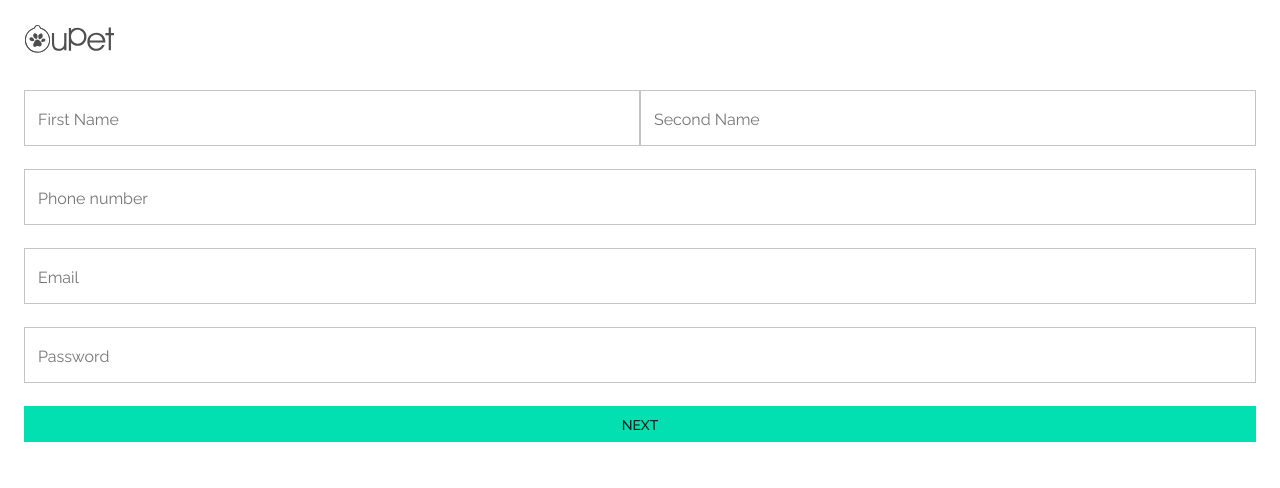
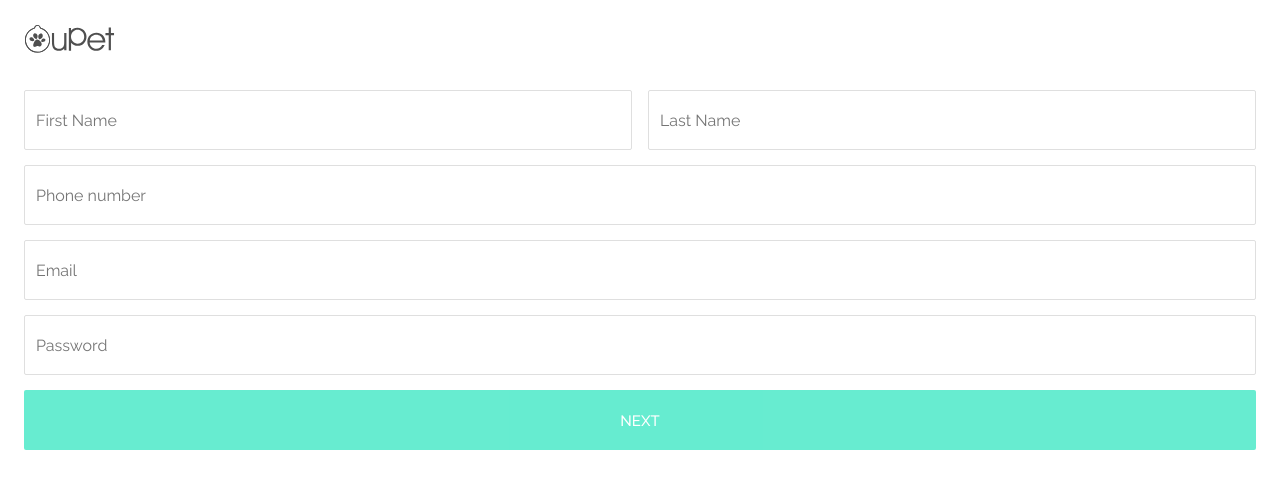
Before and after one commit to yarmsl/upet_test_form, a React (Create React App) app: page /#/ in a window 1280 px wide. Shown: the top 488 px of the page. Built offline with nearby package versions, Linux system fonts and the light colour scheme.

Commit message:
form layout finished

```diff
--- a/src/UI/theme.js
+++ b/src/UI/theme.js
@@ -62,7 +62,7 @@ const theme = createMuiTheme({
 		},
 	},
 	typography: {
-		fontFamily: 'Rawline'
+		fontFamily: 'Rawline',
 	},
 	shadows: [
 		'none',
@@ -87,7 +87,7 @@ const theme = createMuiTheme({
 		'none',
 	],
 	shape: {
-		borderRadius: 0,
+		borderRadius: 2,
 	},
 	overrides: {
 		MuiCssBaseline: {
@@ -95,6 +95,61 @@ const theme = createMuiTheme({
 				'@font-face': [rawline_regular, rawline_semiBold],
 			},
 		},
+		MuiButton: {
+			label: {
+				color: '#fff',
+			},
+			containedSizeLarge: {
+				height: '60px',
+			},
+			contained: {
+				'&$disabled': {
+					backgroundColor: '#02E0B1',
+					color: '#fff',
+					opacity: '.6',
+				}
+			}
+		},
+		MuiOutlinedInput: {
+			root: {
+				'&$focused $notchedOutline': {
+					borderColor: '#DFDFDF',
+					borderWidth: '1px',
+				}
+			},
+			notchedOutline: {
+				borderColor: '#DFDFDF',
+			},
+			input: {
+				padding: '25px 12px 16px',
+			},
+		},
+		MuiInputLabel: {
+			outlined: {
+				transform: 'translate(12px, 21px) scale(1)',
+				'&$shrink': {
+					transform: 'translate(12px, 9px) scale(0.75)',
+				}
+			},
+			shrink: {
+				transform: 'translate(12px, 0px) scale(0.75)',
+			},
+		},
+		MuiFormHelperText: {
+			root: {
+				marginTop: '0px',
+				lineHeight: '15px',
+			},
+			contained: {
+				marginLeft: '0px',
+				marginRight: '0px',
+			}
+		},
+		PrivateNotchedOutline: {
+			legendLabelled: {
+				maxWidth: '0px !important'
+			}
+		}
 	},
 });
 
--- a/src/components/Email.tsx
+++ b/src/components/Email.tsx
@@ -2,8 +2,10 @@ import React from 'react';
 import { Controller, useFormContext } from 'react-hook-form';
 import { makeStyles, TextField } from '@material-ui/core';
 
-const useStyles = makeStyles((theme) => ({
-
+const useStyles = makeStyles(() => ({
+	root: {
+		gridArea: '3 / 1 / 4 / 3',
+	}
 }));
 
 const Email = (): React.ReactElement => {
@@ -18,6 +20,7 @@ const Email = (): React.ReactElement => {
 			defaultValue=''
 			render={({ field: { onChange, value }, fieldState: { error } }) => (
 				<TextField
+					className={classes.root}
 					label='Email'
 					variant='outlined'
 					type="text"
@@ -25,7 +28,7 @@ const Email = (): React.ReactElement => {
 					autoComplete="on"
 					value={value}
 					onChange={onChange}
-					error={!!error} helperText={error ? error.message : ' '} />
+					error={!!error} helperText={error ? error.message : ''} />
 			)}
 			rules={{ required: 'Enter your Email' }}
 		/>
--- a/src/components/FirstName.tsx
+++ b/src/components/FirstName.tsx
@@ -3,8 +3,10 @@ import { Controller, useFormContext } from 'react-hook-form';
 import { makeStyles, TextField } from '@material-ui/core';
 import { capitalFirstLetter } from '../lib/services';
 
-const useStyles = makeStyles((theme) => ({
-
+const useStyles = makeStyles(() => ({
+	root: {
+		gridArea: '1 / 1 / 2 / 2',
+	}
 }));
 
 const FirstName = (): React.ReactElement => {
@@ -19,6 +21,7 @@ const FirstName = (): React.ReactElement => {
 			defaultValue=''
 			render={({ field: { onChange, value }, fieldState: { error } }) => (
 				<TextField
+					className={classes.root}
 					label='First Name'
 					variant='outlined'
 					type="text"
@@ -26,7 +29,7 @@ const FirstName = (): React.ReactElement => {
 					autoComplete="on"
 					value={value}
 					onChange={e => onChange(capitalFirstLetter(e))}
-					error={!!error} helperText={error ? error.message : ' '} />
+					error={!!error} helperText={error ? error.message : ''} />
 			)}
 			rules={{ required: 'Enter your first name' }}
 		/>
--- a/src/components/SecondName.tsx
+++ b/src/components/LastName.tsx
@@ -3,34 +3,37 @@ import { Controller, useFormContext } from 'react-hook-form';
 import { makeStyles, TextField } from '@material-ui/core';
 import { capitalFirstLetter } from '../lib/services';
 
-const useStyles = makeStyles((theme) => ({
-
+const useStyles = makeStyles(() => ({
+	root: {
+		gridArea: '1 / 2 / 2 / 3',
+	}
 }));
 
-const SecondName = (): React.ReactElement => {
+const LastName = (): React.ReactElement => {
 
 	const classes = useStyles();
 	const methods = useFormContext();
 
 	return (
 		<Controller
-			name="secondName"
+			name="lastName"
 			control={methods.control}
 			defaultValue=''
 			render={({ field: { onChange, value }, fieldState: { error } }) => (
 				<TextField
-					label='Second Name'
+					className={classes.root}
+					label='Last Name'
 					variant='outlined'
 					type="text"
 					fullWidth
 					autoComplete="on"
 					value={value}
 					onChange={e => onChange(capitalFirstLetter(e))}
-					error={!!error} helperText={error ? error.message : ' '} />
+					error={!!error} helperText={error ? error.message : ''} />
 			)}
-			rules={{ required: 'Enter your second name' }}
+			rules={{ required: 'Enter your last name' }}
 		/>
 	);
 };
 
-export default SecondName;
+export default LastName;
--- a/src/components/Pass.tsx
+++ b/src/components/Pass.tsx
@@ -2,8 +2,10 @@ import React from 'react';
 import { Controller, useFormContext } from 'react-hook-form';
 import { makeStyles, TextField } from '@material-ui/core';
 
-const useStyles = makeStyles((theme) => ({
-
+const useStyles = makeStyles(() => ({
+	root: {
+		gridArea: '4 / 1 / 5 / 3',
+	}
 }));
 
 const Pass = (): React.ReactElement => {
@@ -19,14 +21,15 @@ const Pass = (): React.ReactElement => {
 			defaultValue=''
 			render={({ field: { onChange, value }, fieldState: { error } }) => (
 				<TextField
+					className={classes.root}
 					label='Password'
 					variant='outlined'
-					type="text"
+					type="password"
 					fullWidth
 					autoComplete="on"
 					value={value}
 					onChange={onChange}
-					error={!!error} helperText={error ? error.message : ' '} />
+					error={!!error} helperText={error ? error.message : ''} />
 			)}
 			rules={{ required: 'Enter password' }}
 		/>
--- a/src/components/PhoneNumber.tsx
+++ b/src/components/PhoneNumber.tsx
@@ -2,8 +2,10 @@ import React from 'react';
 import { Controller, useFormContext } from 'react-hook-form';
 import { makeStyles, TextField } from '@material-ui/core';
 
-const useStyles = makeStyles((theme) => ({
-
+const useStyles = makeStyles(() => ({
+	root: {
+		gridArea: '2 / 1 / 3 / 3',
+	}
 }));
 
 const PhoneNumber = (): React.ReactElement => {
@@ -18,6 +20,7 @@ const PhoneNumber = (): React.ReactElement => {
 			defaultValue=''
 			render={({ field: { onChange, value }, fieldState: { error } }) => (
 				<TextField
+					className={classes.root}
 					label='Phone number'
 					variant='outlined'
 					type="text"
@@ -25,7 +28,7 @@ const PhoneNumber = (): React.ReactElement => {
 					autoComplete="on"
 					value={value}
 					onChange={onChange}
-					error={!!error} helperText={error ? error.message : ' '} />
+					error={!!error} helperText={error ? error.message : ''} />
 			)}
 			rules={{ required: 'Enter your phone number' }}
 		/>
--- a/src/pages/Form.tsx
+++ b/src/pages/Form.tsx
@@ -1,9 +1,9 @@
-import React from 'react';
+import React, { useState, useEffect } from 'react';
 import MainLayout from '../layouts/MainLayout';
 import { Box, Button, makeStyles } from '@material-ui/core';
 import { useForm, FormProvider } from 'react-hook-form';
 import FirstName from '../components/FirstName';
-import SecondName from '../components/SecondName';
+import LastName from '../components/LastName';
 import PhoneNumber from '../components/PhoneNumber';
 import Email from '../components/Email';
 import Pass from '../components/Pass';
@@ -18,22 +18,33 @@ interface dataForm {
 
 const useStyles = makeStyles(() => ({
 	form: {
-		display: 'flex',
-		flexDirection: 'column',
-		alignItems: 'center',
 		marginTop: '12px',
+		display: 'grid',
+		gridTemplateColumns: 'repeat(2, 1fr)',
+		gridTemplateRows: 'repeat(5, auto)',
+		gridColumnGap: '16px',
+		gridRowGap: '15px',
 	},
-	name: {
-		width: '100%',
-		display: 'flex',
-		flexDirection: 'row',
+	submit: {
+		gridArea: '5 / 1 / 6 / 3',
 	}
 }));
 
 const Form = (): React.ReactElement => {
-
+	const [disabled, setDisabled] = useState(true);
 	const methods = useForm();
 	const classes = useStyles();
+
+	useEffect(() => {
+		setDisabled(
+			!methods.watch('firstName') ||
+			!methods.watch('lastName') ||
+			!methods.watch('phoneNumber') ||
+			!methods.watch('email') ||
+			!methods.watch('password')
+		);
+	}, [methods.watch()]);
+
 	const onSubmit = (data: dataForm) => {
 		console.log(data);
 	};
@@ -43,14 +54,20 @@ const Form = (): React.ReactElement => {
 			<FormProvider {...methods} >
 				<form onSubmit={methods.handleSubmit(onSubmit)}>
 					<Box className={classes.form}>
-						<Box className={classes.name}>
-							<FirstName />
-							<SecondName />
-						</Box>
+						<FirstName />
+						<LastName />
 						<PhoneNumber />
 						<Email />
 						<Pass />
-						<Button type='submit' variant='contained' color='primary' fullWidth>Next</Button>
+						<Button className={classes.submit}
+							type='submit'
+							variant='contained'
+							color='primary'
+							fullWidth
+							size="large"
+							disabled={disabled}>
+							Next
+						</Button>
 					</Box>
 				</form>
 			</FormProvider>
```
Also changed, not shown: 11 other files (tests, documents, lock files or other folders).
